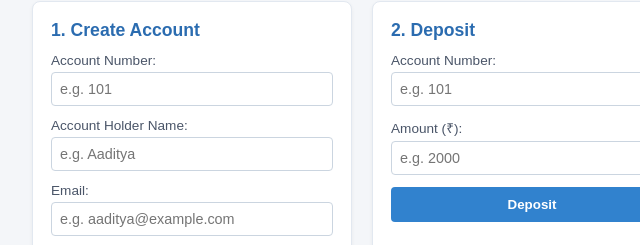
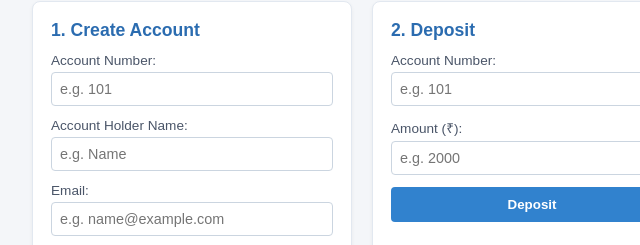
Before and after one commit to AadityaMambulli/Banking-Digital-Account-Management-System, a plain HTML site: page frontend/index.html in a window 1280 px wide. Shown: the part 99-344 px from the top of the page, 108-748 px from the left. Drawn offline with Linux system fonts and the light colour scheme.

Commit message:
Final touches

```diff
--- a/frontend/index.html
+++ b/frontend/index.html
@@ -1,11 +1,13 @@
 <!DOCTYPE html>
 <html lang="en">
+
 <head>
     <meta charset="UTF-8">
     <meta name="viewport" content="width=device-width, initial-scale=1.0">
     <title>Banking & Digital Account Management System</title>
     <link rel="stylesheet" href="css/style.css">
 </head>
+
 <body>
     <div class="container">
         <h1>Banking & Digital Account Management System</h1>
@@ -26,10 +28,10 @@
                     <input type="number" id="createAccNum" required placeholder="e.g. 101">
 
                     <label for="createAccHolder">Account Holder Name:</label>
-                    <input type="text" id="createAccHolder" required placeholder="e.g. Aaditya">
+                    <input type="text" id="createAccHolder" required placeholder="e.g. Name">
 
                     <label for="createEmail">Email:</label>
-                    <input type="email" id="createEmail" placeholder="e.g. aaditya@example.com">
+                    <input type="email" id="createEmail" placeholder="e.g. name@example.com">
 
                     <label for="createPhone">Phone Number:</label>
                     <input type="text" id="createPhone" placeholder="e.g. 9876543210">
@@ -118,4 +120,5 @@
 
     <script src="js/app.js"></script>
 </body>
+
 </html>
```
